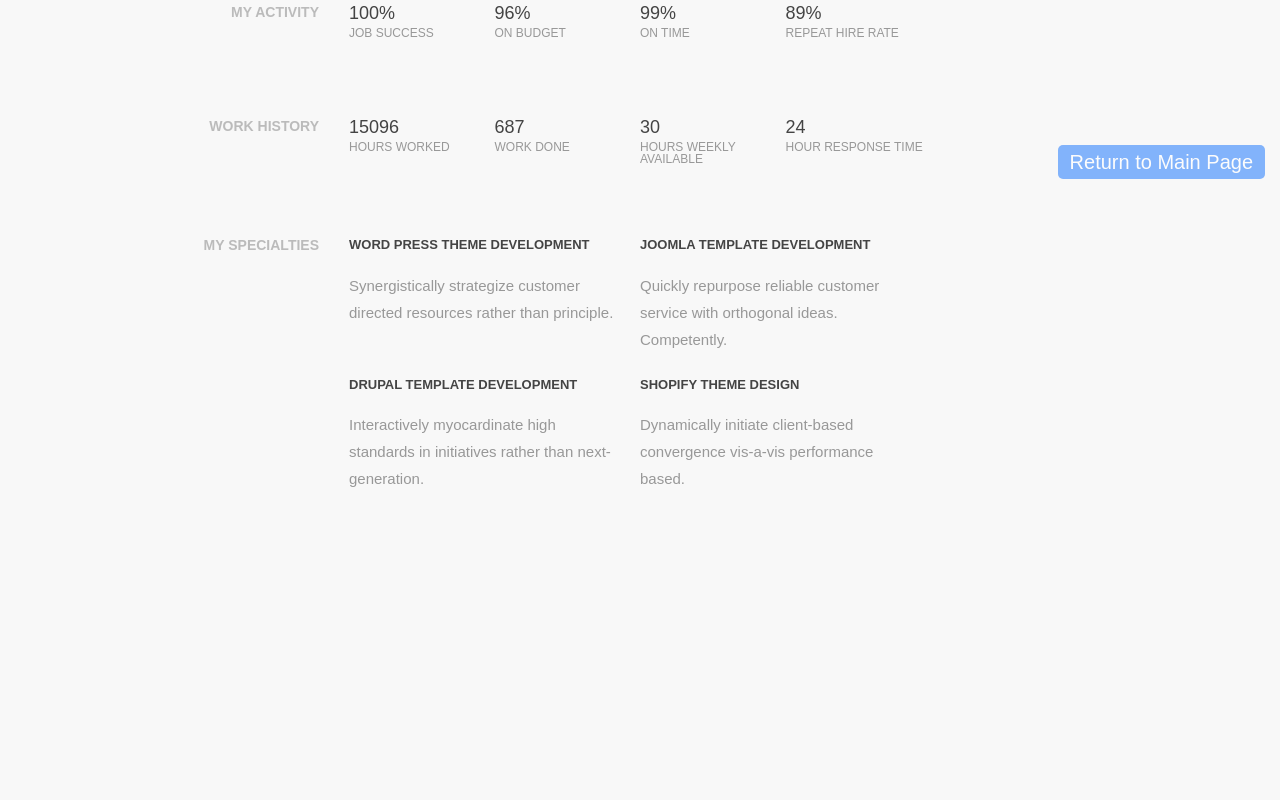
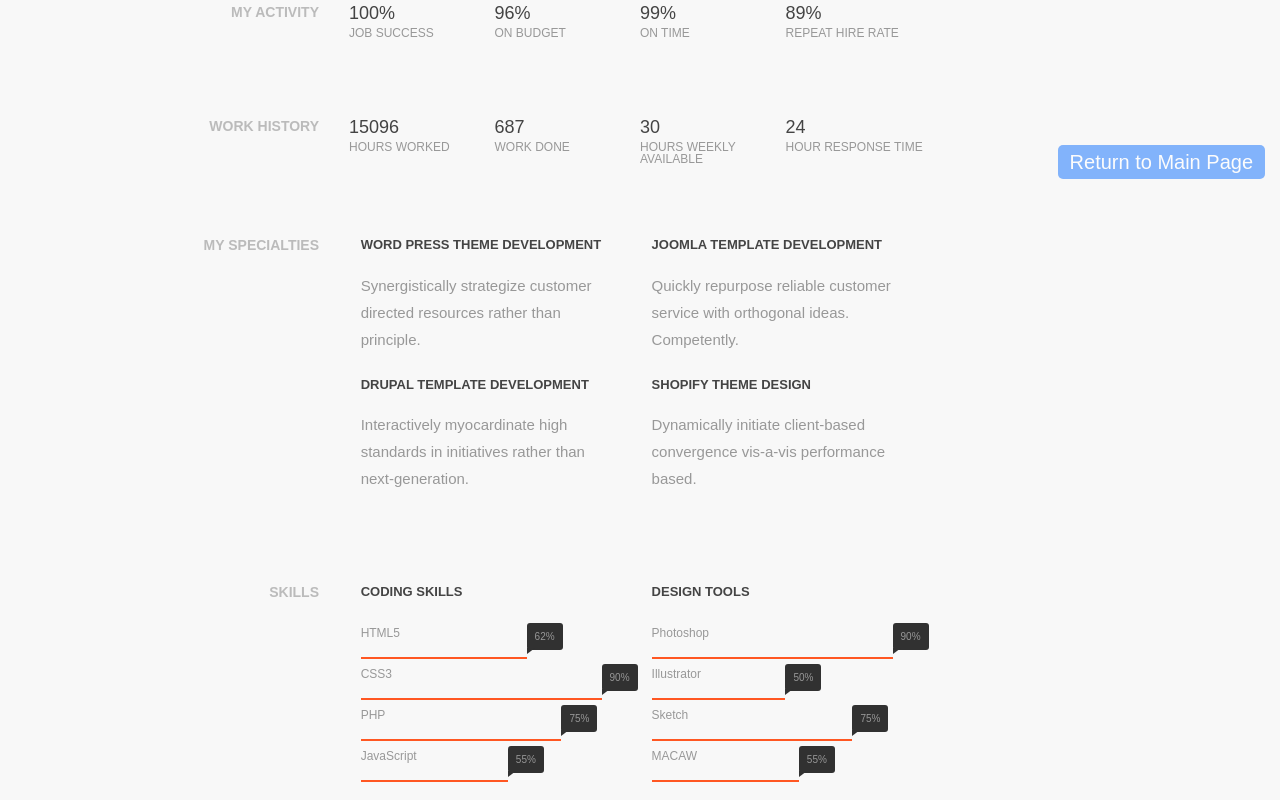
Before and after one commit to dwernz/templates, a React (Create React App) app: page /myprofile in a window 1280 px wide. Shown: the part 613-1413 px from the top of the page. Before the commit the page ends 1143 px from the top, so only its background shows below. Built offline with nearby package versions, Linux system fonts and the light colour scheme.

Commit message:
add: progress-item-container, skills

```diff
--- a/src/components/bootstrap/colMd6/colMd6.styles.jsx
+++ b/src/components/bootstrap/colMd6/colMd6.styles.jsx
@@ -2,5 +2,6 @@ import styled from 'styled-components';
 
 export const ColMd6Container = styled.div`
     flex: 0 0 50%;
-    max-width: 50%;s
+    max-width: 46%;
+    margin: 0 2%;
 `;
--- a/src/components/dropdowns/basic-dropdown/basic-dropdown.component.jsx
+++ b/src/components/dropdowns/basic-dropdown/basic-dropdown.component.jsx
@@ -3,7 +3,7 @@ import {} from './basic-dropdown.component';
 const BasicDropdown = () => {
 
     return (
-        <div class="dropdown">
+        <div className="dropdown">
         </div>
     )
 }
--- a/src/components/navbars/return-to-home/return-to-home.styles.jsx
+++ b/src/components/navbars/return-to-home/return-to-home.styles.jsx
@@ -7,6 +7,7 @@ export const ReturnToHomeContainer = styled.div`
     opacity: 0.5;
     margin-bottom: 15px;
     margin-right: 15px;
+    z-index: 100000;
 
     &:hover {
         opacity: 1;
--- a/src/routes/myprofile/assets/data/profile.js
+++ b/src/routes/myprofile/assets/data/profile.js
@@ -43,4 +43,42 @@ export const expertiseData = [
         skill: 'Shopify Theme Design',
         text: 'Dynamically initiate client-based convergence vis-a-vis performance based.'
     },
+];
+
+export const codingSkillsData = [
+    {
+        skill: "HTML5",
+        progress: 62
+    },
+    {
+        skill: "CSS3",
+        progress: 90
+    },
+    {
+        skill: "PHP",
+        progress: 75
+    },
+    {
+        skill: "JavaScript",
+        progress: 55
+    }
+];
+
+export const designToolsData = [
+    {
+        skill: "Photoshop",
+        progress: 90
+    },
+    {
+        skill: "Illustrator",
+        progress: 50
+    },
+    {
+        skill: "Sketch",
+        progress: 75
+    },
+    {
+        skill: "MACAW",
+        progress: 55
+    }
 ]
--- a/src/routes/myprofile/expertise/expertise.component.jsx
+++ b/src/routes/myprofile/expertise/expertise.component.jsx
@@ -18,8 +18,8 @@ const Expertise = ({data}) => {
                 <ColMd9>
                     <Row>
                         {
-                            data.map((itemInfo) => (
-                                <ColMd6>
+                            data.map((itemInfo, index) => (
+                                <ColMd6 key={index}>
                                     <ExpertiseItem>
                                         <h3>{itemInfo.skill}</h3>
                                         <p>{itemInfo.text}</p>
--- a/src/routes/myprofile/header/header.component.jsx
+++ b/src/routes/myprofile/header/header.component.jsx
@@ -41,7 +41,7 @@ const Header = ({ name, title, birthday, nationality, languages, text }) => {
                             <ColMd6>
                                 <PersonalDetails>
                                     {languages.slice(0, -1).map((language, index) => (
-                                        <Language>
+                                        <Language key={index}>
                                             <strong>{language.language}</strong> <span>({language.proficiency})</span>
                                             {index !== languages.length - 1 && ', '} &nbsp;
                                         </Language>
--- a/src/routes/myprofile/my-activity/my-activity.component.jsx
+++ b/src/routes/myprofile/my-activity/my-activity.component.jsx
@@ -18,8 +18,8 @@ const MyActivity = ({title, data}) => {
                     <ColMd9>
                         <Row>
                             {
-                                data.map((itemStats) => (
-                                    <ColSm3>
+                                data.map((itemStats, index) => (
+                                    <ColSm3 key={index}>
                                         <ItemStats>
                                             <ItemStatsValue>{itemStats.ItemStatsValue}</ItemStatsValue>
                                             <ItemStatsName>{itemStats.ItemStatsName}</ItemStatsName>
--- a/src/routes/myprofile/myprofile.component.jsx
+++ b/src/routes/myprofile/myprofile.component.jsx
@@ -1,9 +1,10 @@
 import Header from "./header/header.component";
 import { GlobalStyle, MainWrapper } from "./myprofile.styles";
-import { profile, myActivityData, workHistoryData, expertiseData } from './assets/data/profile.js';
+import { profile, myActivityData, workHistoryData, expertiseData, codingSkillsData, designToolsData } from './assets/data/profile.js';
 import Section from "./section/section.component.jsx";
 import MyActivity from "./my-activity/my-activity.component.jsx";
 import Expertise from "./expertise/expertise.component.jsx";
+import Skills from "./skills/skills.component.jsx";
 
 const MyProfile = () => {
     const {name, title, birthday, nationality, languages, text } = profile;
@@ -27,6 +28,9 @@ const MyProfile = () => {
             <Section>
                 <Expertise data={expertiseData} />
             </Section>
+            <Section>
+                <Skills codingSkillsData={codingSkillsData} designToolsData={designToolsData} />
+            </Section>
         </MainWrapper>
     )
 }
--- /dev/null
+++ b/src/routes/myprofile/progress-item-container/progress-item-container.component.jsx
@@ -0,0 +1,21 @@
+import { Progress, ProgressBar, ProgressItem, ProgressPercent, ProgressTitle } from "./progress-item-container.styles";
+
+const ProgressItemContainer = ({skill, progress}) => {
+    return (
+        <ProgressItem>
+            <ProgressTitle>{skill}</ProgressTitle>
+            <Progress>
+                <ProgressBar
+                    role="progressbar"
+                    aria-valuenow={`${progress}`}
+                    aria-valuemin='0'
+                    aria-valuemax='100'
+                    style={{width: `${progress}%`}} >
+                    <ProgressPercent> {progress}%</ProgressPercent>
+                </ProgressBar>
+            </Progress>
+        </ProgressItem>
+    )
+}
+
+export default ProgressItemContainer;
--- /dev/null
+++ b/src/routes/myprofile/progress-item-container/progress-item-container.styles.jsx
@@ -0,0 +1,45 @@
+import styled from "styled-components";
+
+export const ProgressItem = styled.div`
+    position: relative;
+`;
+
+export const ProgressTitle = styled.span`
+    font-size: 12px;
+    font-weight: 400;
+    display: inline-block;
+    margin-bottom: 5px;
+`;
+
+export const Progress = styled.div`
+    height: 2px;
+    box-shadow: none;
+    border-radius: 0;
+    background: transparent;
+`;
+
+export const ProgressBar = styled.div`
+    background-color: #ff5722;
+    box-shadow: none;
+    text-align: right;
+    height: 2px;
+    margin-top: 5px;
+`;
+
+export const ProgressPercent = styled.span`
+    font-size: 10px;
+    background-color: #313131;
+    position: absolute;
+    top: 5px;
+    padding: 0 8px;
+    border-radius: 3px;
+
+    &::before {
+        content: "";
+        position: absolute;
+        left: 0;
+        bottom: -4px;
+        border-top: 6px solid #313131;
+        border-right: 8px solid transparent;
+    }
+`;
--- /dev/null
+++ b/src/routes/myprofile/skills/skills.component.jsx
@@ -0,0 +1,48 @@
+import ColMd3 from "../../../components/bootstrap/colMd3/colMd3.component";
+import ColMd6 from "../../../components/bootstrap/colMd6/colMd6.component";
+import ColMd9 from "../../../components/bootstrap/colMd9/colMd9.component";
+import Container from "../../../components/bootstrap/container/container.component";
+import Row from "../../../components/bootstrap/row/row.component";
+import { SectionTitle } from "../section/section.styles";
+import { ProgressWrapper } from "./skills.styles";
+import ProgressItemContainer from "../progress-item-container/progress-item-container.component";
+
+const Skills = ({ codingSkillsData, designToolsData }) => {
+    return (
+        <Container>
+            <Row>
+                <ColMd3>
+                    <SectionTitle>
+                        <h2>Skills</h2>
+                    </SectionTitle>
+                </ColMd3>
+                <ColMd9>
+                    <Row>
+                        <ColMd6>
+                            <ProgressWrapper>
+                                <h3>CODING SKILLS</h3>
+                                {
+                                    codingSkillsData.map((skill, index) => (
+                                        <ProgressItemContainer key={index} skill={skill.skill} progress={skill.progress}/>
+                                    ))
+                                }
+                            </ProgressWrapper>
+                        </ColMd6>
+                        <ColMd6>
+                            <ProgressWrapper>
+                                <h3>DESIGN TOOLS</h3>
+                                {
+                                    designToolsData.map((skill, index) => (
+                                        <ProgressItemContainer key={index} skill={skill.skill} progress={skill.progress}/>
+                                    ))
+                                }
+                            </ProgressWrapper>
+                        </ColMd6>
+                    </Row>
+                </ColMd9>
+            </Row>
+        </Container>
+    )
+}
+
+export default Skills;
--- /dev/null
+++ b/src/routes/myprofile/skills/skills.styles.jsx
@@ -0,0 +1,7 @@
+import styled from "styled-components";
+
+export const ProgressWrapper = styled.div`
+    @media (max-width: 768px) {
+        margin-bottom: 50px;
+    }
+`;
```
